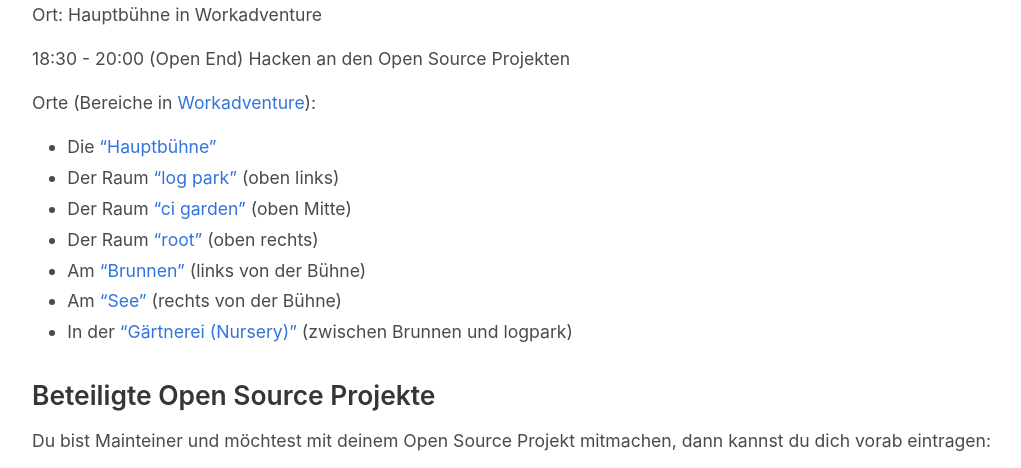
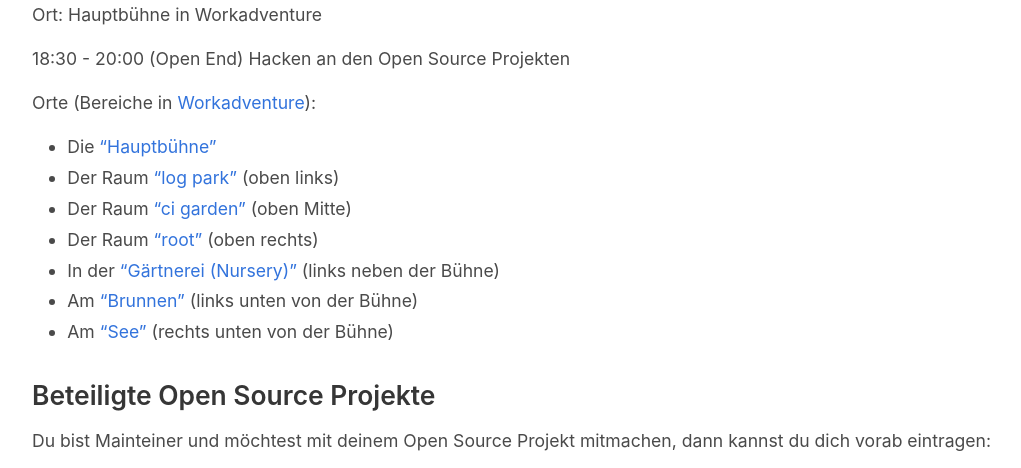
Before and after one commit to CyberLandConf/CyberLandConf.github.io, a Jekyll site: the page built from pages/events/2023-12-cyberland-open-source-camp.md, in a window 1280 px wide and 900 px high, scrolled down 1105 px, cut to the strip 0-468 px from the top of the window. Shown: the whole strip, without its empty margins (32-1053 px from the left). Built offline with Jekyll 4.4.1, drawn with Linux system fonts in a browser that asks for light colours.

Commit message:
Jitsi-Links auf meet.ijug.eu angepasst

```diff
--- a/pages/events/2023-12-cyberland-open-source-camp.md
+++ b/pages/events/2023-12-cyberland-open-source-camp.md
@@ -38,13 +38,13 @@
 18:30 - 20:00 (Open End) Hacken an den Open Source Projekten
 
 Orte (Bereiche in [Workadventure](https://world.ijug.eu/)):
-* Die ["Hauptbühne"](https://chat.frech.info/cyberlandstage)
-* Der Raum ["log park"](https://chat.frech.info/cyberlandlogpark) (oben links)
-* Der Raum[ "ci garden"](https://chat.frech.info/cyberlandcigarden) (oben Mitte)
-* Der Raum ["root"](https://chat.frech.info/cyberlandroot) (oben rechts)
-* Am ["Brunnen"](https://chat.frech.info/cyberlandbrunnen) (links von der Bühne)
-* Am ["See"](https://chat.frech.info/cyberlandsee) (rechts von der Bühne)
-* In der ["Gärtnerei (Nursery)"](https://chat.frech.info/cyberlandnursery) (zwischen Brunnen und logpark)
+* Die ["Hauptbühne"](https://meet.ijug.eu/cyberlandstage)
+* Der Raum ["log park"](https://meet.ijug.eu/cyberlandlogpark) (oben links)
+* Der Raum ["ci garden"](https://meet.ijug.eu/cyberlandcigarden) (oben Mitte)
+* Der Raum ["root"](https://meet.ijug.eu/cyberlandroot) (oben rechts)
+* In der ["Gärtnerei (Nursery)"](https://meet.ijug.eu/cyberlandnursery) (links neben der Bühne)
+* Am ["Brunnen"](https://meet.ijug.eu/cyberlandbrunnen) (links unten von der Bühne)
+* Am ["See"](https://meet.ijug.eu/cyberlandsee) (rechts unten von der Bühne)
 
 
 ### Beteiligte Open Source Projekte
```
